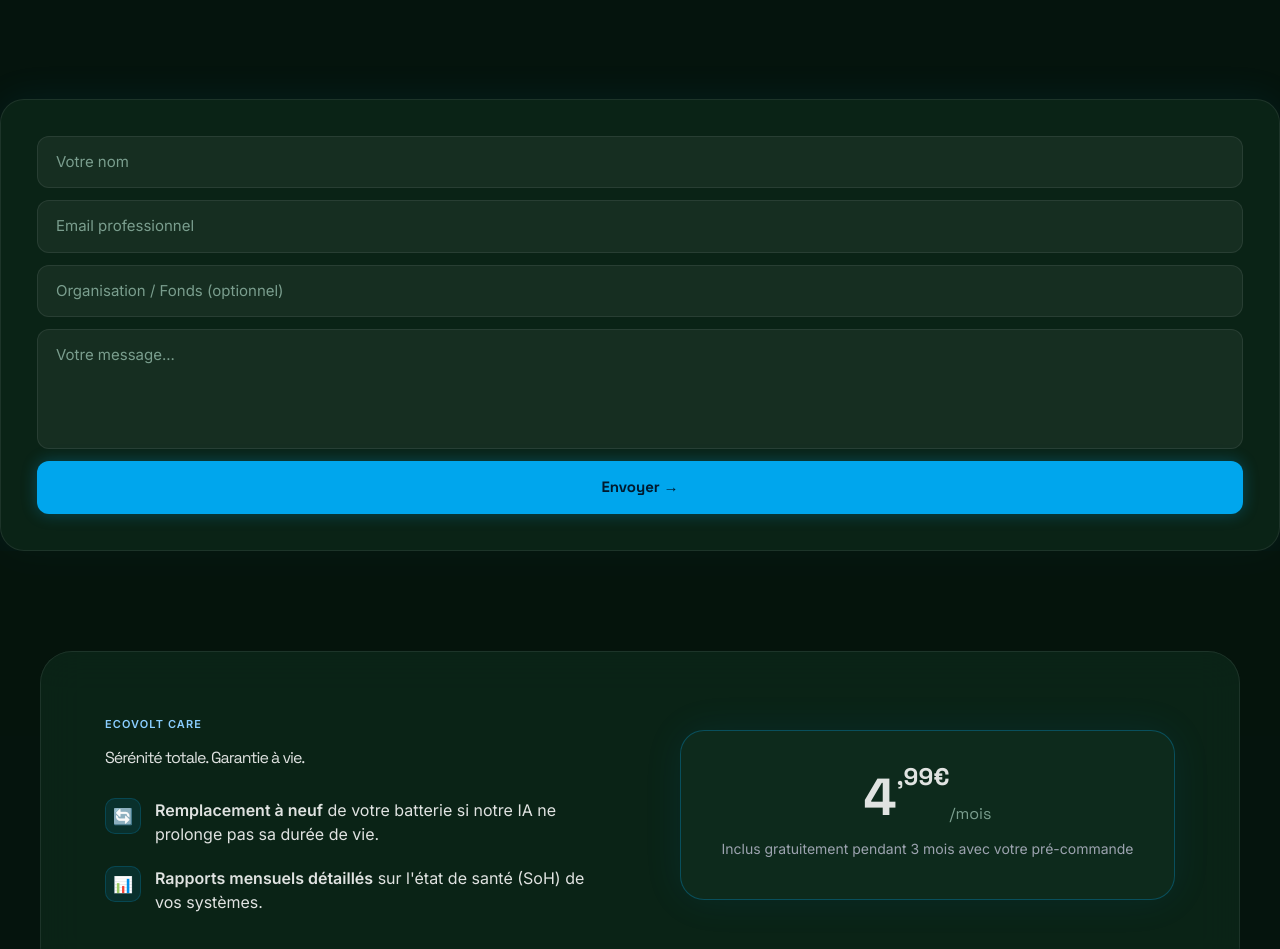
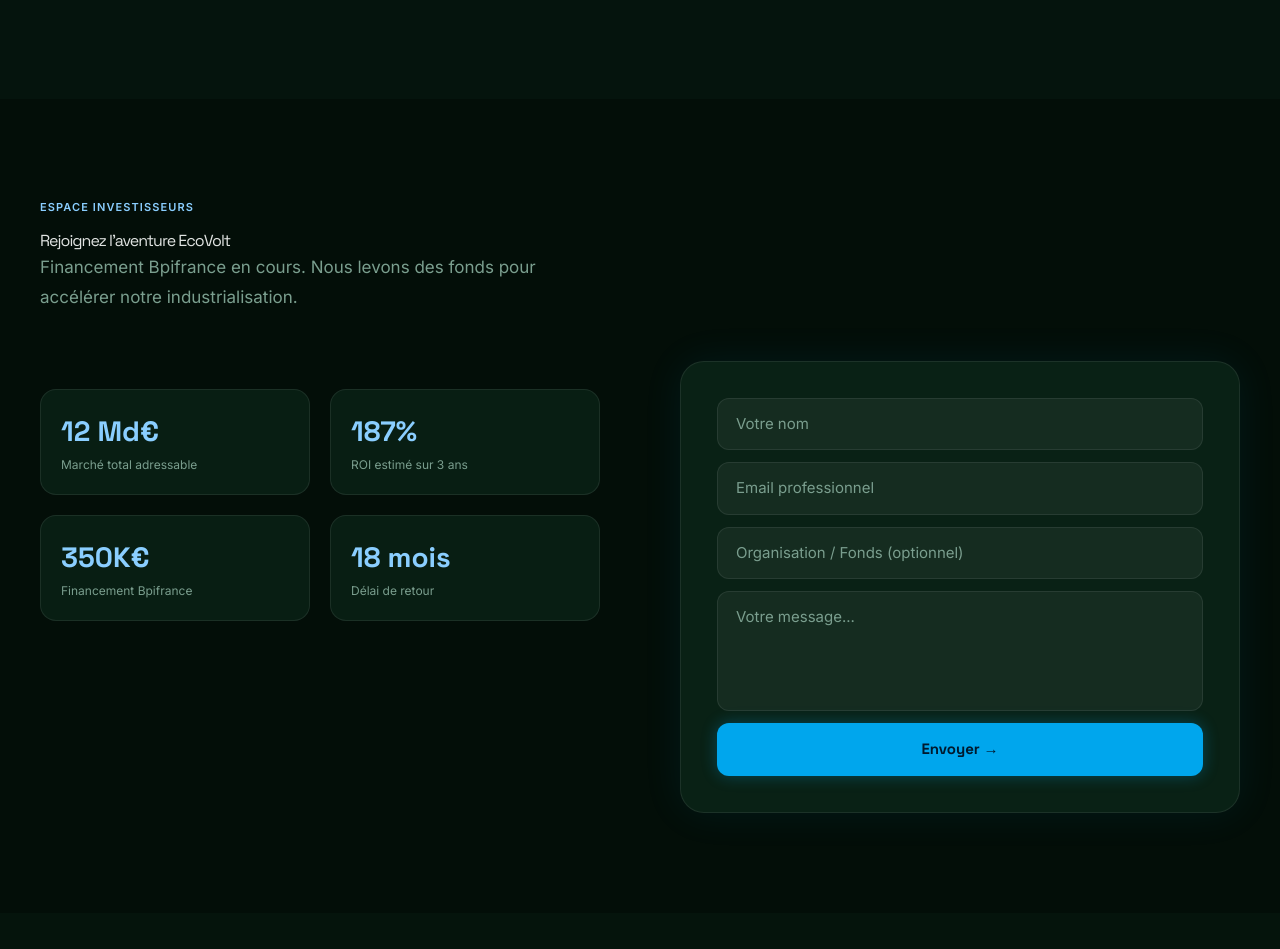
Before and after one commit to EcoVoltT/EcoVoltT.github.io, a plain HTML site: page index.html in a window 1280 px wide. Shown: the part 3329-4278 px from the top of the page. Drawn offline with nearby package versions, Linux system fonts and the light colour scheme.

Commit message:
Update index.html

```diff
--- a/index.html
+++ b/index.html
@@ -855,6 +855,20 @@
   </div>
 </section>
 
+<section id="investors" class="investors-section">
+  <div class="container">
+    <div class="section-eyebrow">Espace Investisseurs</div>
+    <h2>Rejoignez l'aventure EcoVolt</h2>
+    <p class="section-desc">Financement Bpifrance en cours. Nous levons des fonds pour accélérer notre industrialisation.</p>
+    <div class="investors-grid">
+      <div>
+        <div class="kpi-grid">
+          <div class="kpi-card"><div class="kpi-num">12 Md€</div><div class="kpi-label">Marché total adressable</div></div>
+          <div class="kpi-card"><div class="kpi-num">187%</div><div class="kpi-label">ROI estimé sur 3 ans</div></div>
+          <div class="kpi-card"><div class="kpi-num">350K€</div><div class="kpi-label">Financement Bpifrance</div></div>
+          <div class="kpi-card"><div class="kpi-num">18 mois</div><div class="kpi-label">Délai de retour</div></div>
+        </div>
+      </div>
       <div class="investor-contact">
         <form class="contact-form" id="contactForm" onsubmit="handleContact(event)">
           <input type="text" placeholder="Votre nom" required/>
@@ -865,6 +879,9 @@
         </form>
         <p class="email-success" id="contactOk" style="display:none; color:#4ade80;">✓ Merci ! Votre message a été envoyé. Notre manager va vous contacter.</p>
       </div>
+    </div>
+  </div>
+</section>
 
 <section id="care" class="care-section">
   <div class="container">
```
Lines whose indentation alone changed are shown as unchanged.
